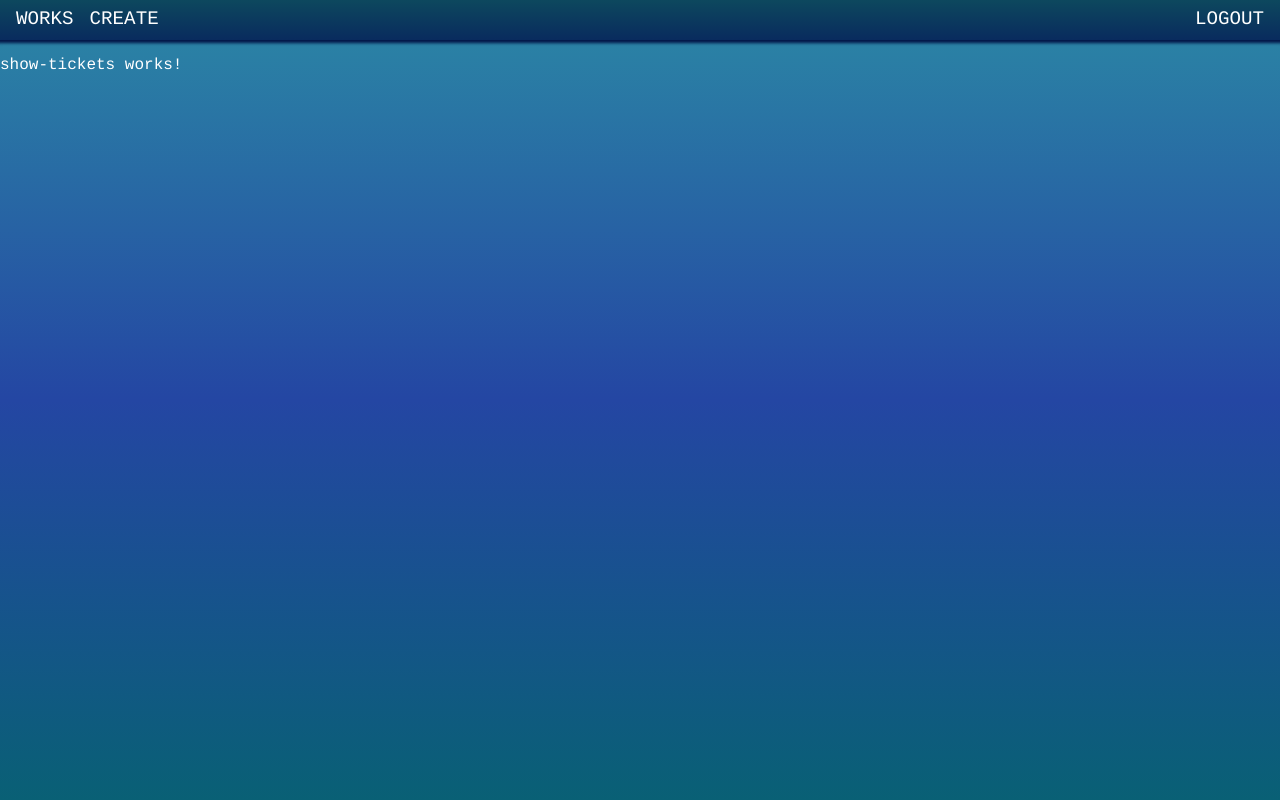
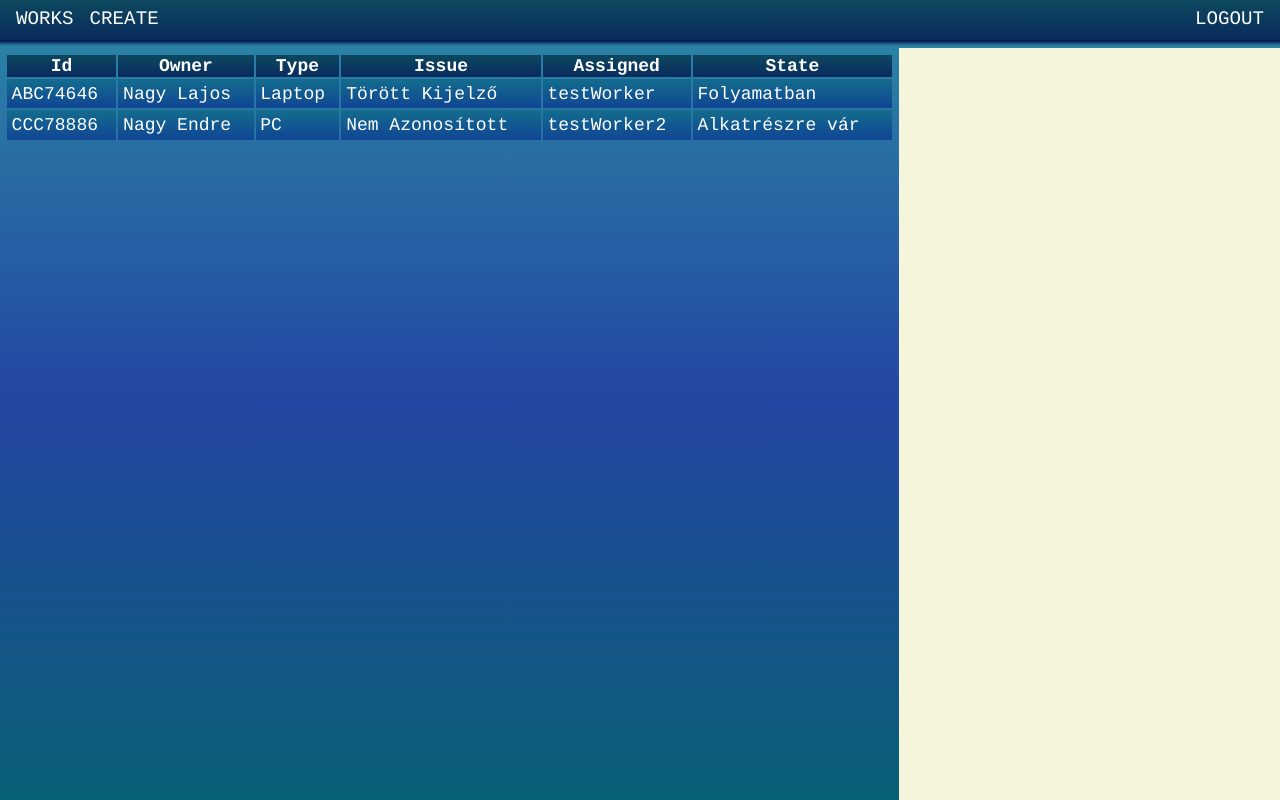
Before and after one commit to Gombi007/Service-Desk, an Angular app in the folder Frontend/: page /show-tickets in a window 1280 px wide. Built offline with nearby package versions, Linux system fonts and the light colour scheme; sample sign-in values are in the browser's storage.

Commit message:
basic table with style was created

```diff
--- a/Frontend/src/app/tickets/show-tickets/show-tickets.component.html
+++ b/Frontend/src/app/tickets/show-tickets/show-tickets.component.html
@@ -1,3 +1,37 @@
 <div class="container">
-    <p>show-tickets works!</p>
+    <div class="works">
+        <table>
+            <thead>
+                <tr>
+                    <th>Id</th>
+                    <th>Owner</th>
+                    <th>Type</th>
+                    <th>Issue</th>
+                    <th>Assigned</th>
+                    <th>State</th>
+                </tr>
+            </thead>
+            <tbody>
+                <tr class="detail-row">
+                    <td>ABC74646</td>
+                    <td>Nagy Lajos</td>
+                    <td>Laptop</td>
+                    <td>Törött Kijelző</td>
+                    <td>testWorker</td>
+                    <td>Folyamatban</td>
+                </tr>
+                <tr class="detail-row">
+                    <td>CCC78886</td>
+                    <td>Nagy Endre</td>
+                    <td>PC</td>
+                    <td>Nem Azonosított</td>
+                    <td>testWorker2</td>
+                    <td>Alkatrészre vár</td>
+                </tr>
+            </tbody>
+        </table>
+    </div>
+    <div class="work-details">
+
+    </div>
 </div>
--- a/Frontend/src/app/tickets/show-tickets/show-tickets.component.scss
+++ b/Frontend/src/app/tickets/show-tickets/show-tickets.component.scss
@@ -2,3 +2,37 @@
     height: 95vh;
     display: flex;
 }
+
+.works {
+    width: 70%;
+    margin-top: 0.5rem;
+    padding: 0.3rem;
+}
+
+.works table {
+    width: 100%;
+    cursor: pointer;
+    font-size: large;
+}
+
+.works table th {
+    background: var(--primary-color);
+}
+
+.works table td {
+    padding-top: 0.3rem;
+    padding-bottom: 0.3rem;
+    padding-left: 0.3rem;
+    background: var(--primary-color-light);
+}
+
+.works table tbody tr:hover * {
+    background: var(--primary-color);
+}
+
+
+.work-details {
+    width: 30%;
+    margin-top: 0.5rem;
+    background-color: beige;
+}
--- a/Frontend/src/styles.scss
+++ b/Frontend/src/styles.scss
@@ -6,6 +6,7 @@
 :root {
     --backgound-color: linear-gradient(to bottom, #2b88a5, #2446a3, #096075);
     --primary-color: linear-gradient(to bottom, #0d485e, rgb(9, 43, 94));
+    --primary-color-light: linear-gradient(to bottom, #136d8d, rgb(16, 69, 148));
     --primary-color-hint: rgb(2, 20, 70);
     --secondary-color: #ffffff;
     --input-color: rgb(0, 24, 54);
```
